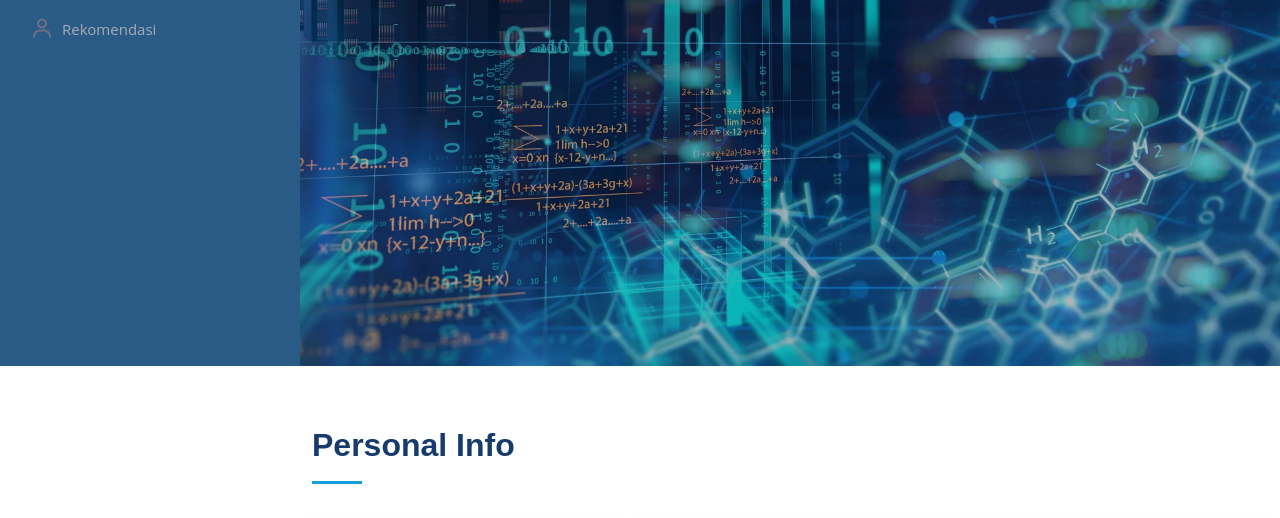
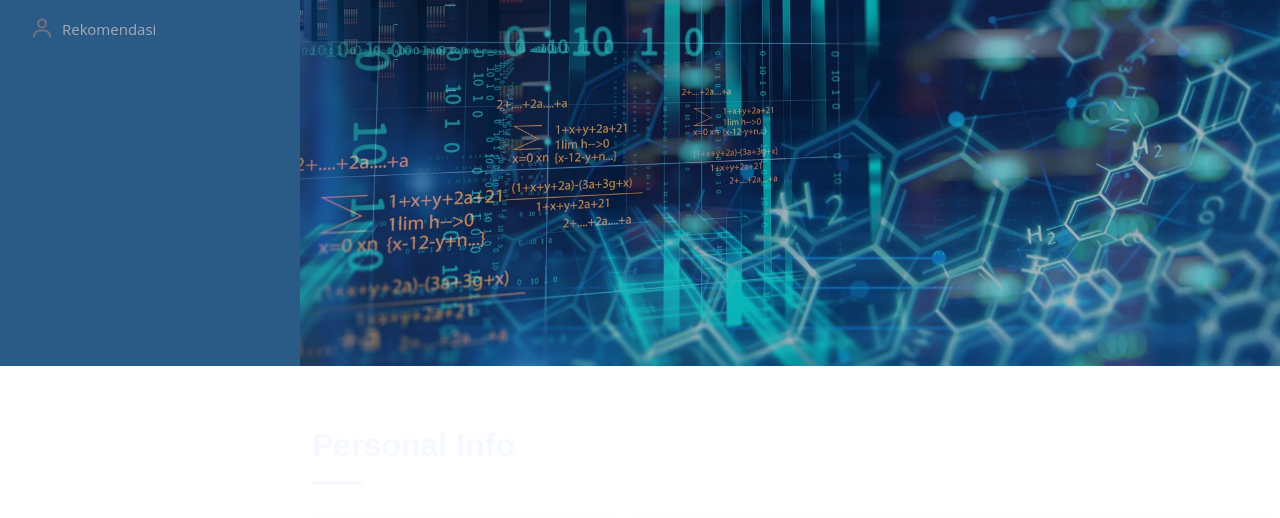
Before and after one commit to danykosasih/dani.kosasih.github.io, a plain HTML site: page index.html in a window 1280 px wide. Shown: the part 434-952 px from the top of the page. Drawn offline with Linux system fonts and the light colour scheme; files whose address does not match are found by name.

Commit message:
ganti color bg

```diff
--- a/assets/css/style.css
+++ b/assets/css/style.css
@@ -296,7 +296,7 @@ section {
   margin-bottom: 20px;
   padding-bottom: 20px;
   position: relative;
-  color: #173b6c;
+  color: #f5f8fd;
 }
 
 .section-title h2::after {
@@ -305,7 +305,7 @@ section {
   display: block;
   width: 50px;
   height: 3px;
-  background: #149ddd;
+  background: #f5f8fd;
   bottom: 0;
   left: 0;
 }
```
